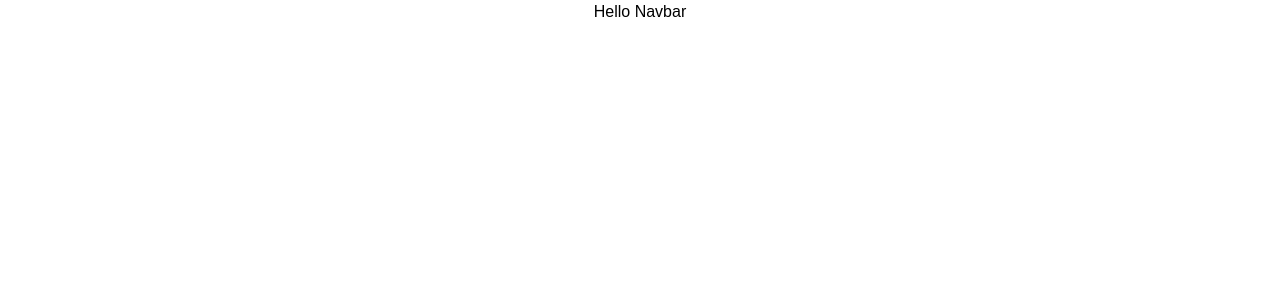
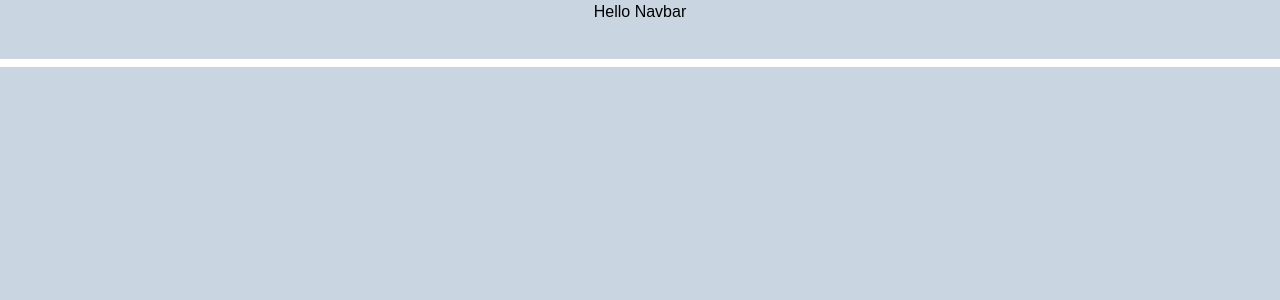
Before and after one commit to AnDrOiDTiTaN1263/small_game, a Next.js app: page / in a window 1280 px wide. Shown: the top 300 px of the page. Built offline with nearby package versions, Linux system fonts and the light colour scheme.

Commit message:
added extra styling and main section

```diff
--- a/src/app/page.tsx
+++ b/src/app/page.tsx
@@ -1,10 +1,13 @@
 export default function Home() {
   return (
-    <div className="grid grid-flow-row w-full h-full">
-        <div className="grid row-span-2 w-full col-span-full justify-center">
+    <div className="grid grid-flow-row grid-rows-12 w-screen h-screen gap-2">
+        <div className="grid row-span-1 w-full col-span-full justify-center bg-slate-300">
         Hello Navbar
         </div>
+        <div className="grid row-span-11 w-full bg-slate-300">
 
+
+        </div>
     </div>
   );
 }
```
